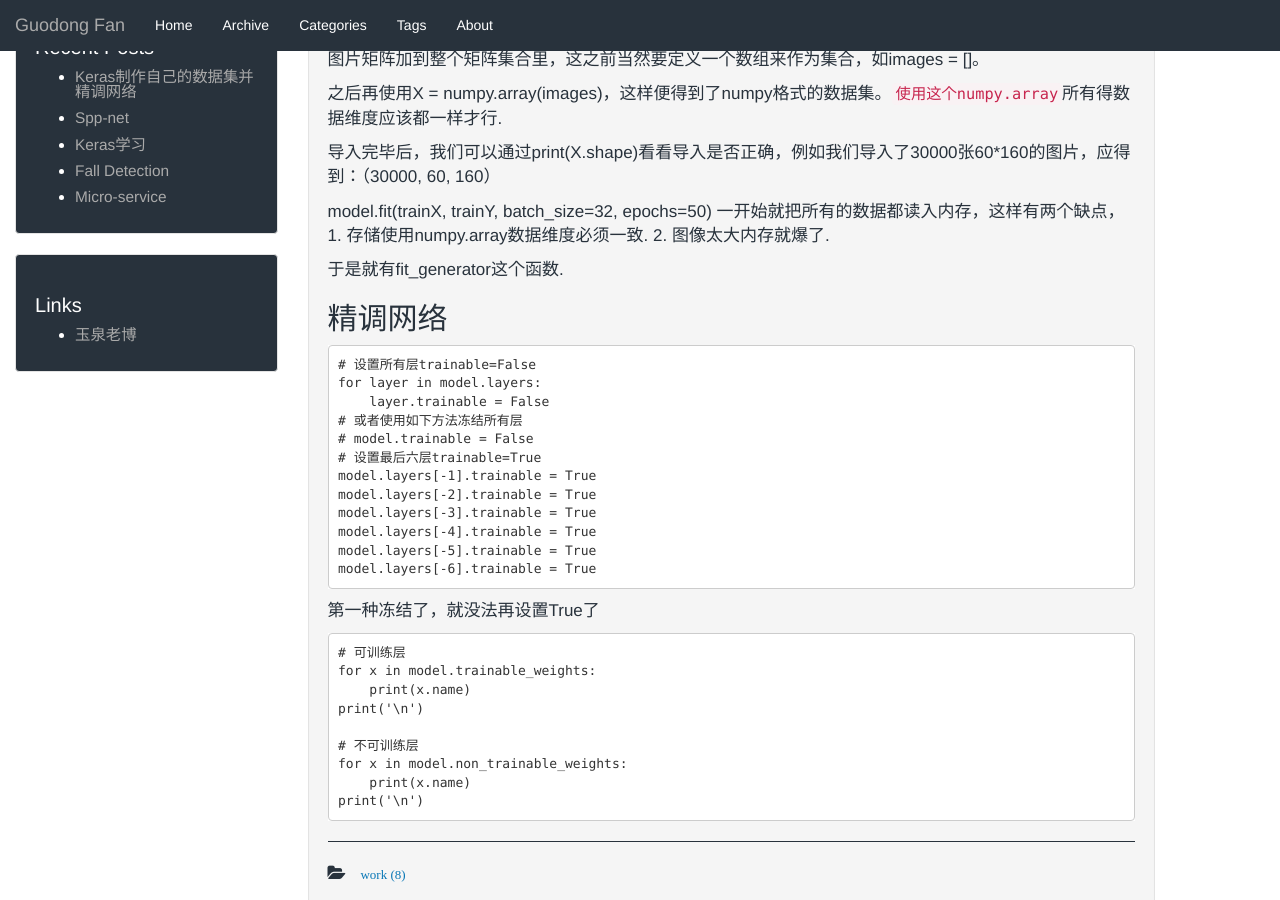
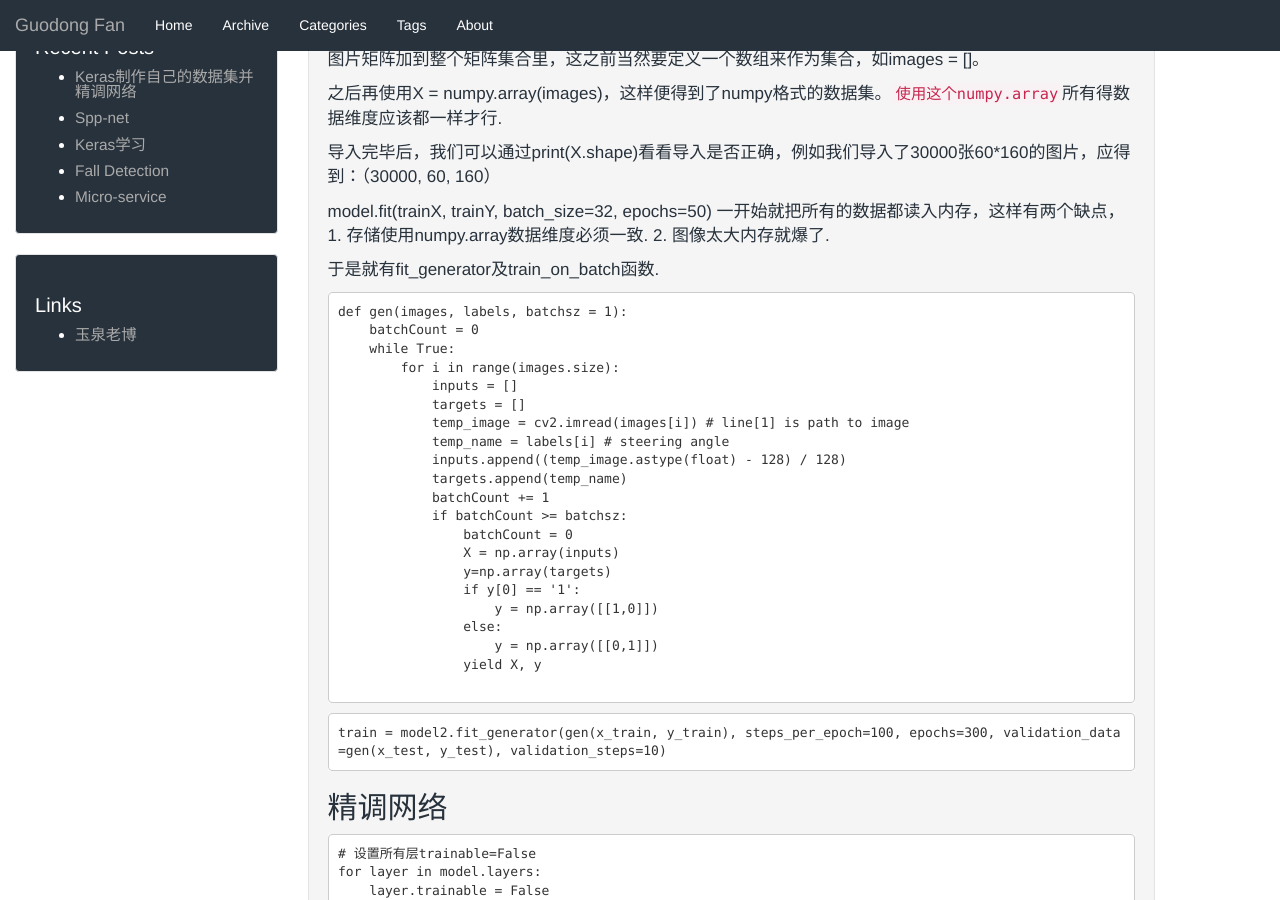
Before and after one commit to GuodongFan/GuodongFan.github.io, a Jekyll site: the page built from _posts/2019-09-02-Keras-Fine-Tune.md, in a window 1280 px wide and 900 px high, scrolled down 306 px. Built offline with Jekyll 4.4.1, drawn with Linux system fonts in a browser that asks for light colours; our own code applies the rules of GitHub Pages for plain Markdown files.

Commit message:
Update 2019-09-02-Keras-Fine-Tune.md

````diff
--- a/_posts/2019-09-02-Keras-Fine-Tune.md
+++ b/_posts/2019-09-02-Keras-Fine-Tune.md
@@ -22,8 +22,35 @@ input=(none,none,3)
 
 model.fit(trainX, trainY, batch_size=32, epochs=50) 一开始就把所有的数据都读入内存，这样有两个缺点，1. 存储使用numpy.array数据维度必须一致. 2. 图像太大内存就爆了.
 
-于是就有fit_generator这个函数.
+于是就有fit_generator及train_on_batch函数.
 
+```
+def gen(images, labels, batchsz = 1):
+    batchCount = 0
+    while True:
+        for i in range(images.size):
+            inputs = []
+            targets = []
+            temp_image = cv2.imread(images[i]) # line[1] is path to image
+            temp_name = labels[i] # steering angle
+            inputs.append((temp_image.astype(float) - 128) / 128)
+            targets.append(temp_name)
+            batchCount += 1
+            if batchCount >= batchsz:
+                batchCount = 0
+                X = np.array(inputs)
+                y=np.array(targets)
+                if y[0] == '1':
+                    y = np.array([[1,0]])
+                else:
+                    y = np.array([[0,1]])
+                yield X, y
+
+```
+
+```
+train = model2.fit_generator(gen(x_train, y_train), steps_per_epoch=100, epochs=300, validation_data=gen(x_test, y_test), validation_steps=10)
+```
 
 ## 精调网络
 ```
````
